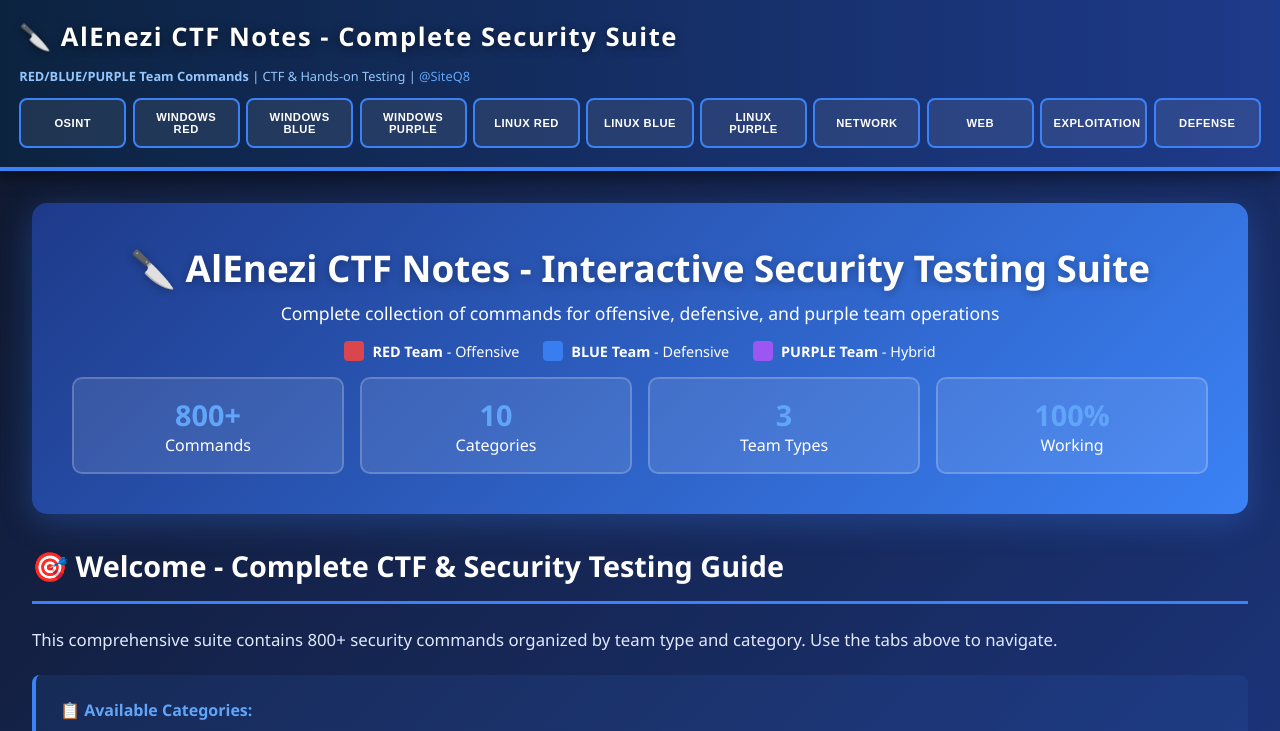
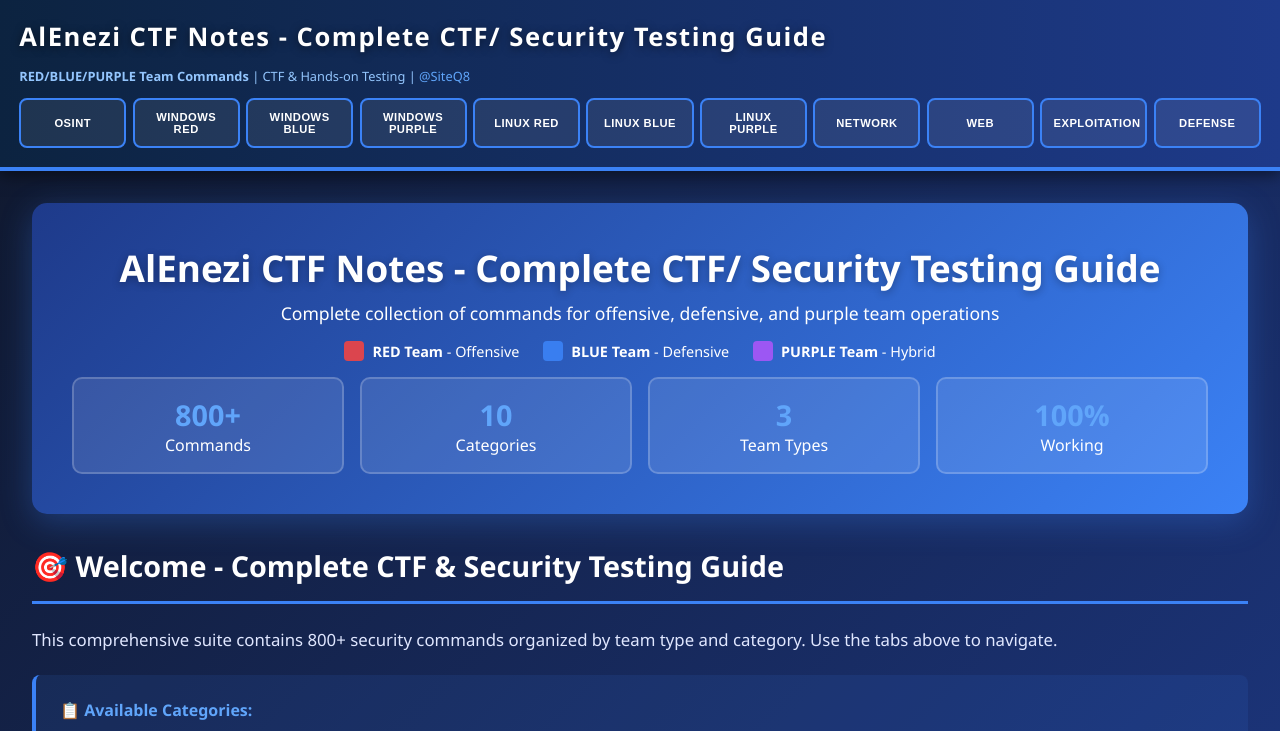
Before and after one commit to SiteQ8/ctf-notes, a plain HTML site: page docs/index.html in a window 1280 px wide. Shown: the top 731 px of the page. Drawn offline with Linux system fonts and the light colour scheme.

Commit message:
Update index.html

```diff
--- a/docs/index.html
+++ b/docs/index.html
@@ -48,8 +48,8 @@ footer a{color:#60a5fa;text-decoration:none;font-weight:600}
 .toast.show{display:block;animation:slideIn .3s}
 @keyframes slideIn{from{transform:translateX(400px);opacity:0}to{transform:translateX(0);opacity:1}}
 </style></head><body>
-<nav><div class="nav-container"><div class="nav-header">🔪 AlEnezi CTF Notes - Complete Security Suite</div><div class="nav-info"><strong>RED/BLUE/PURPLE Team Commands</strong> | CTF & Hands-on Testing | <a href="https://github.com/SiteQ8">@SiteQ8</a></div><div class="tabs-grid" id="nav"></div></div></nav>
-<div class="container"><header><h1>🔪 AlEnezi CTF Notes - Interactive Security Testing Suite</h1><p style="font-size:1.1rem;margin-top:0.5rem;">Complete collection of commands for offensive, defensive, and purple team operations</p><div class="team-legend"><div class="legend"><div class="legend-box legend-red"></div><span><strong>RED Team</strong> - Offensive</span></div><div class="legend"><div class="legend-box legend-blue"></div><span><strong>BLUE Team</strong> - Defensive</span></div><div class="legend"><div class="legend-box legend-purple"></div><span><strong>PURPLE Team</strong> - Hybrid</span></div></div><div class="stats"><div class="stat"><strong>800+</strong><span>Commands</span></div><div class="stat"><strong>10</strong><span>Categories</span></div><div class="stat"><strong>3</strong><span>Team Types</span></div><div class="stat"><strong>100%</strong><span>Working</span></div></div></header>
+<nav><div class="nav-container"><div class="nav-header"> AlEnezi CTF Notes - Complete CTF/ Security Testing Guide</div><div class="nav-info"><strong>RED/BLUE/PURPLE Team Commands</strong> | CTF & Hands-on Testing | <a href="https://github.com/SiteQ8">@SiteQ8</a></div><div class="tabs-grid" id="nav"></div></div></nav>
+<div class="container"><header><h1> AlEnezi CTF Notes - Complete CTF/ Security Testing Guide</h1><p style="font-size:1.1rem;margin-top:0.5rem;">Complete collection of commands for offensive, defensive, and purple team operations</p><div class="team-legend"><div class="legend"><div class="legend-box legend-red"></div><span><strong>RED Team</strong> - Offensive</span></div><div class="legend"><div class="legend-box legend-blue"></div><span><strong>BLUE Team</strong> - Defensive</span></div><div class="legend"><div class="legend-box legend-purple"></div><span><strong>PURPLE Team</strong> - Hybrid</span></div></div><div class="stats"><div class="stat"><strong>800+</strong><span>Commands</span></div><div class="stat"><strong>10</strong><span>Categories</span></div><div class="stat"><strong>3</strong><span>Team Types</span></div><div class="stat"><strong>100%</strong><span>Working</span></div></div></header>
 <div id="home" class="section active"><h2>🎯 Welcome - Complete CTF & Security Testing Guide</h2><p style="color:#e0e7ff;margin:1rem 0;font-size:1.05rem;">This comprehensive suite contains 800+ security commands organized by team type and category. Use the tabs above to navigate.</p><div style="background:rgba(59,130,246,.1);border-left:4px solid #3b82f6;padding:1.5rem;border-radius:8px;margin:1.5rem 0;"><p style="color:#e0e7ff;margin-bottom:0.8rem;"><strong style="color:#60a5fa;">📋 Available Categories:</strong></p><ul style="color:#cbd5e1;margin-left:1.5rem;line-height:1.8;"><li><strong>🔍 OSINT</strong> - Information gathering and reconnaissance</li><li><strong>🪟 Windows</strong> - RED/BLUE/PURPLE team operations</li><li><strong>🐧 Linux</strong> - RED/BLUE/PURPLE team operations</li><li><strong>🌐 Network</strong> - Scanning and reconnaissance</li><li><strong>🕷️ Web</strong> - Web application testing</li><li><strong>⚙️ Exploitation</strong> - Exploit tools and frameworks</li><li><strong>🛡️ Defense</strong> - Security monitoring and defense</li></ul><p style="color:#e0e7ff;margin-top:1rem;"><strong style="color:#60a5fa;">👤 Author:</strong> Al Enezi | <a href="https://github.com/SiteQ8" style="color:#60a5fa;">GitHub: @SiteQ8</a> | <a href="https://www.linkedin.com/in/alenizi/" style="color:#60a5fa;">LinkedIn</a></p></div></div>
 <div id="osint" class="section"><h2>🔍 OSINT - Information Gathering</h2><div class="grid" id="grid-osint"></div></div>
 <div id="windows_red" class="section"><h2>🪟 Windows - RED Team (Offensive)</h2><div class="grid" id="grid-windows_red"></div></div>
```
